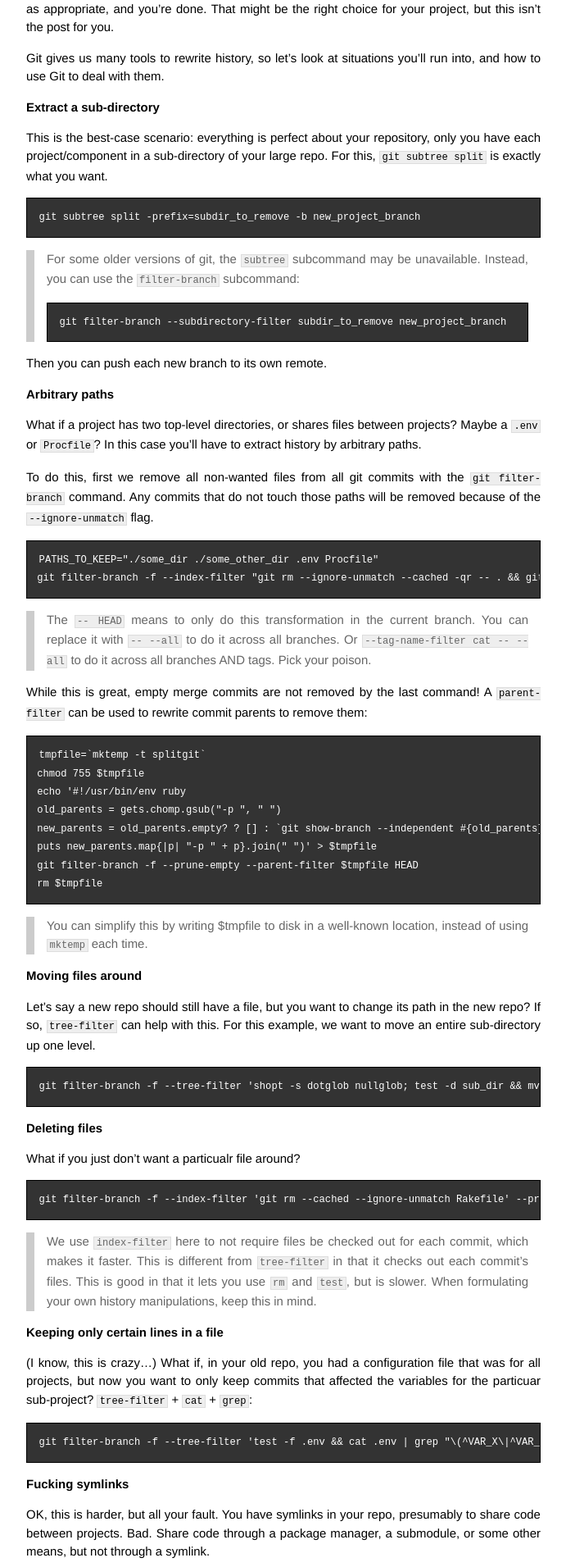
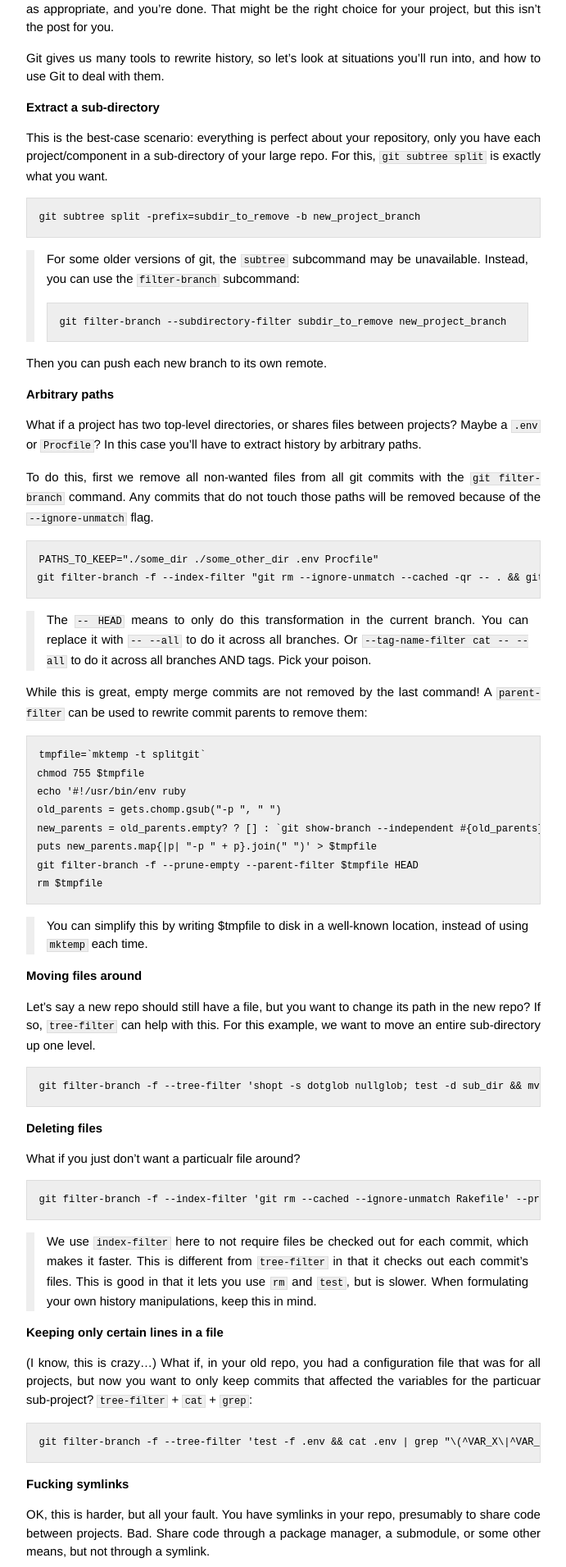
Before and after one commit to jschementi/jschementi.github.io, a Jekyll site: the page built from _posts/2014-07-17-splitting-up-a-git-repo.md, in a window 1280 px wide. Shown: the part 680-2591 px from the top of the page at 82% size, without its empty margins (294-985 px from the left). Built offline with Jekyll 4.4.1, drawn with Linux system fonts in a browser that asks for light colours; Markdown is read by kramdown in place of the engine named in the settings; comment, search, counter and statistics services are not loaded.

Commit message:
Light code box and fix Gist display.

```diff
--- a/css/main.css
+++ b/css/main.css
@@ -141,9 +141,9 @@ ul {
   margin: 1em 0;
   overflow: scroll;
 
-  border: 1px solid #000;
-  background-color: #333;
-  color: #FFF;
+  border: 1px solid #ddd;
+  background-color: #eee;
+  color: #000;
 }
 
 .post ul, .post ol {
@@ -158,23 +158,12 @@ ul {
 
 .post pre code {
   border: none;
-  background-color: #333;
-}
-
-/* terminal */
-.post pre.terminal {
-  border: 1px solid #000;
-  background-color: #333;
-  color: #FFF;
-}
-
-.post pre.terminal code {
-  background-color: #333;
+  background-color: #eee;
 }
 
 blockquote {
-  color: #666;
-  border-left: 10px solid #ccc;
+  color: #000;
+  border-left: 10px solid #eee;
   padding: 0 1em;
 }
 
@@ -184,6 +173,10 @@ blockquote pre code {
 
 blockquote code {
   color: inherit;
+}
+
+.gist .gist-file div.gist-data.gist-syntax {
+  background-color: #fff;
 }
 
 /*****************************************************************************/
```
